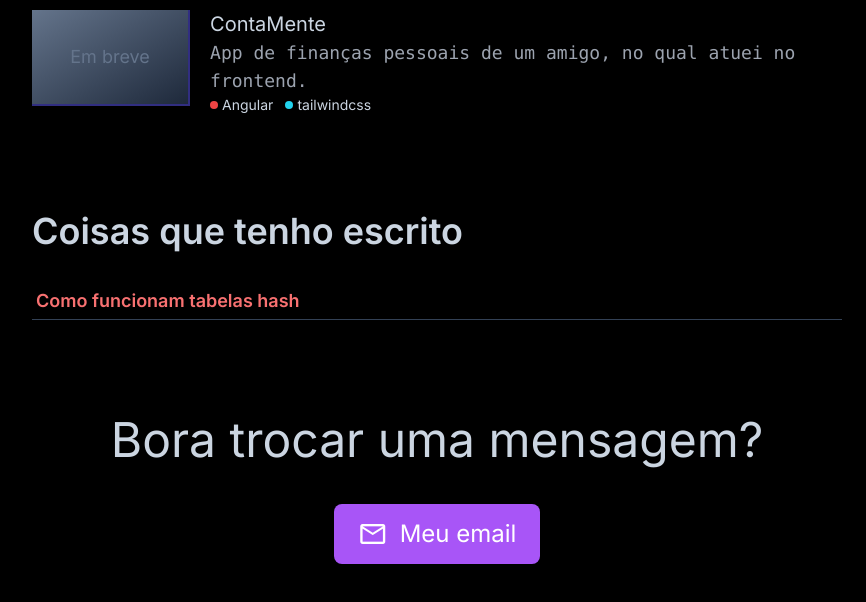
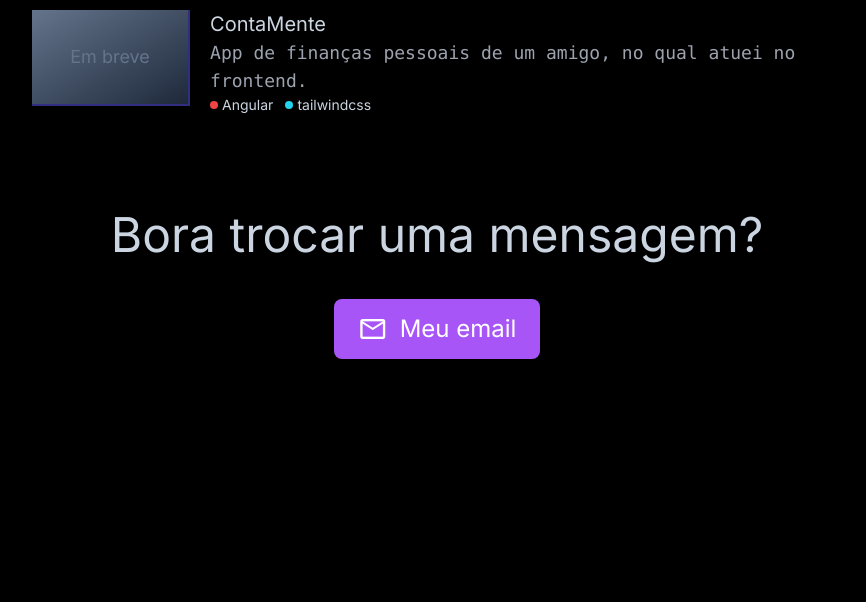
Before and after one commit to rommuloifrn/rommuloifrn.github.io, a website: page index.html in a window 1280 px wide. Shown: the part 1353-1955 px from the top of the page, without its empty margins (203-1069 px from the left). After the commit the page ends 1872 px from the top, so only its background shows below. Drawn offline with nearby package versions, Linux system fonts and the light colour scheme; a web font is replaced by a local one.

Commit message:
feat: update "articles" button

```diff
--- a/index.html
+++ b/index.html
@@ -43,7 +43,7 @@
                 </svg>
                 Linkedin
             </a>
-            <a href="#artigos" class="contact-button-2 group">
+            <a href="https://rommuloifrn.github.io/blog/" class="contact-button-2 group">
                 <svg class="mr-2 h-6 w-6 block group-hover:text-white transition" xmlns="http://www.w3.org/2000/svg" viewBox="0 0 24 24" fill="none" stroke="currentColor" stroke-width="2" stroke-linecap="round" stroke-linejoin="round" class="lucide lucide-scroll-text"><path d="M15 12h-5"/><path d="M15 8h-5"/><path d="M19 17V5a2 2 0 0 0-2-2H4"/><path d="M8 21h12a2 2 0 0 0 2-2v-1a1 1 0 0 0-1-1H11a1 1 0 0 0-1 1v1a2 2 0 1 1-4 0V5a2 2 0 1 0-4 0v2a1 1 0 0 0 1 1h3"/></svg>
                 Artigos
             </a>
@@ -144,14 +144,6 @@
             </div>
         </a>
 
-        <div id="artigos" class="text-4xl mb-8 mt-24 font-semibold">
-            Coisas que tenho escrito
-        </div>
-
-        <ul>
-            <a class="article-item" href="https://github.com/rommuloifrn/data-structures/blob/master/hashtable/README.md" target="_blank">Como funcionam tabelas hash</a>
-        </ul>
-
         <div class="mt-24 mb-40">
             <div class="text-center text-5xl mb-10">Bora trocar uma mensagem?</div>
 
```
